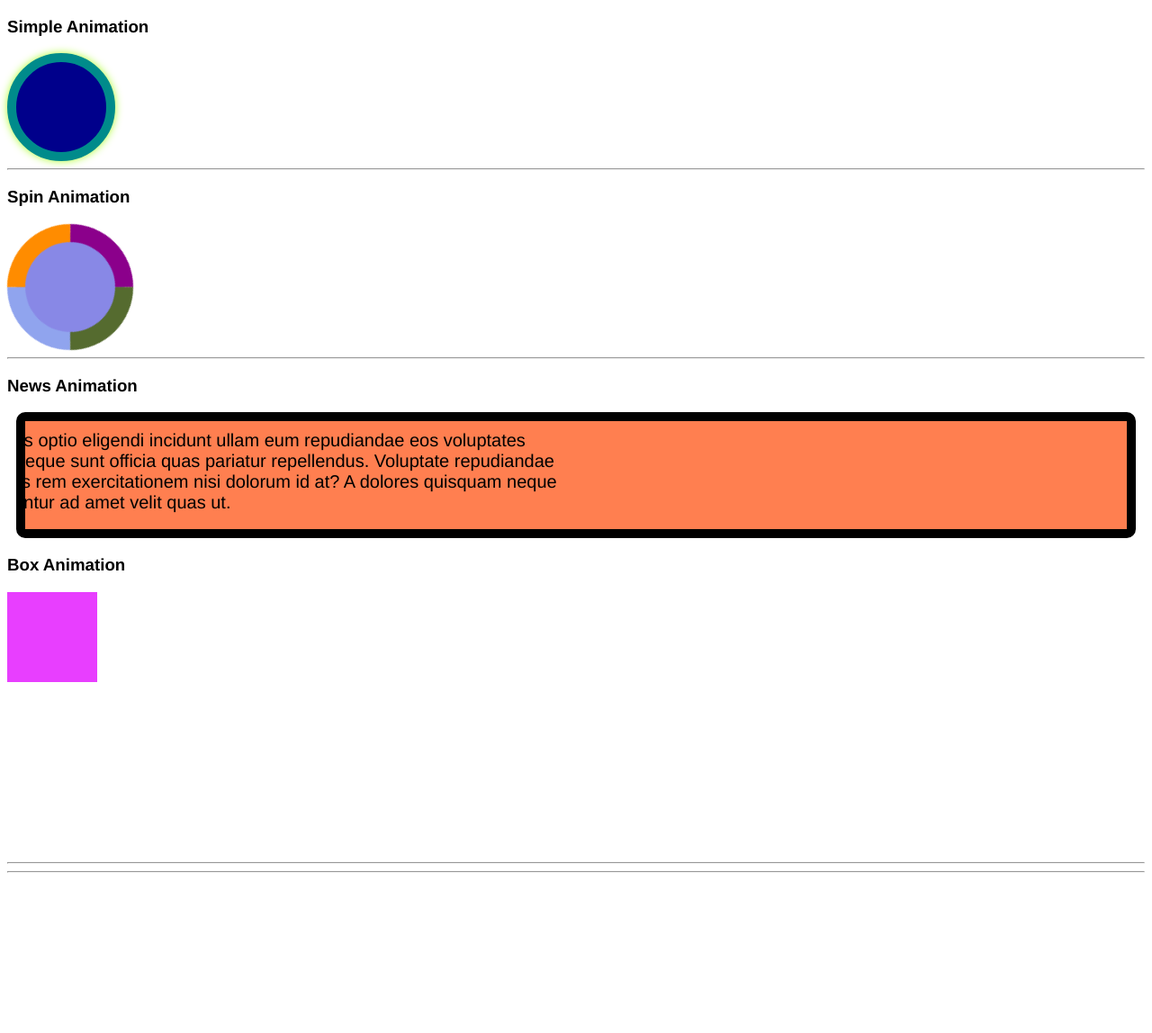
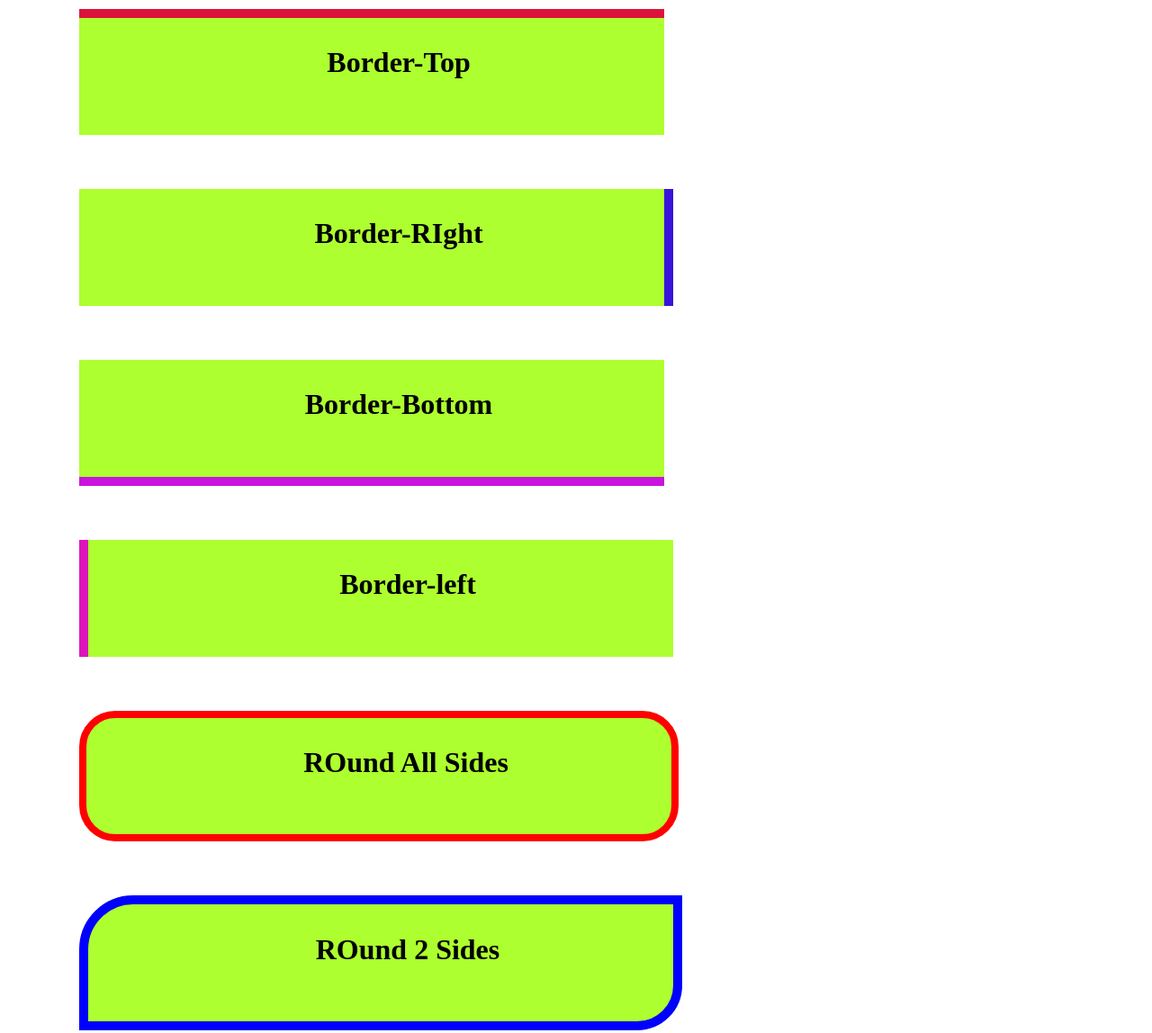
Before and after one commit to lavishjain36/mar-padding-border, a plain HTML site: page index.html in a window 1280 px wide. Shown: the top 1148 px of the page at 90% size. Before the commit the page ends 978 px from the top, so only its background shows below. Drawn offline with Linux system fonts and the light colour scheme.

Commit message:
Adding border

```diff
--- a/index.html
+++ b/index.html
@@ -4,28 +4,39 @@
     <meta charset="UTF-8">
     <meta http-equiv="X-UA-Compatible" content="IE=edge">
     <meta name="viewport" content="width=device-width, initial-scale=1.0">
-    <title>Parent-child realtion</title>
+    <title>Document</title>
     <link rel="stylesheet" href="style.css">
 </head>
 <body>
-  <h3>Simple Animation</h3>
-  <div id="simple"></div>
 
-  <hr>
-  <h3>Spin Animation</h3>
-  <div id="spin"></div>
-<hr>
-<h3>News Animation</h3>
-<div id="news">
-    <p>
-        Lorem ipsum, dolor sit amet consectetur adipisicing elit. Quos optio eligendi incidunt ullam eum repudiandae eos voluptates reprehenderit. Soluta magnam architecto numquam. Sed error neque sunt officia quas pariatur repellendus.
-        Voluptate repudiandae nesciunt officia deleniti hic eaque sit. Esse enim nulla perspiciatis rem exercitationem nisi dolorum id at? A dolores quisquam neque autem. Dolor consequuntur ad amet velit quas ut.
-    </p>
-</div>
+    <div style="border-top:10px solid crimson">
+        <h1>Border-Top</h1>
+    </div>
 
-<h3>Box Animation</h3>
-<div id="box"></div>
-<hr>
-<hr>
+    <div style="border-right:10px solid rgb(57, 20, 220)">
+        <h1>Border-RIght</h1>
+    </div>
+
+    <div style="border-bottom:10px solid rgb(200, 20, 220)">
+        <h1>Border-Bottom</h1>
+    </div>
+
+    <div style="border-left:10px solid rgb(220, 20, 187)">
+        <h1>Border-left</h1>
+    </div>
+
+    <!-- round the border from all side  -->
+    <div id="roundedall">
+        <h1>ROund All Sides</h1>
+    </div>
+
+     <!-- round the border from all side  -->
+     <div id="round-two">
+        <h1>ROund 2 Sides</h1>
+    </div>
+
+    <div id="myborder">
+        <img src="https://images.unsplash.com/photo-1676920410907-8d5f8dd4b5ba?ixlib=rb-4.0.3&ixid=MnwxMjA3fDB8MHx0b3BpYy1mZWVkfDE5fDZzTVZqVExTa2VRfHxlbnwwfHx8fA%3D%3D&auto=format&fit=crop&w=600&q=60" alt="">
+    </div>
 </body>
 </html>
--- a/style.css
+++ b/style.css
@@ -1,120 +1,31 @@
-body{
-    font-family: 'Franklin Gothic Medium', 'Arial Narrow', Arial, sans-serif;
-}
-
-#simple{
-    width: 100px;
-    height: 100px;
-    background-color: red;
-    border-radius: 50%;
-    border: 10px solid darkblue;
-    box-shadow: 0 0 10px greenyellow;
-    animation:simple 2s infinite linear ;
-}
-
-@keyframes simple{
-    0%,
-    50%,
-    100%{
-        background-color: darkblue;
-        border-color: darkcyan;
-    }
-    25%,
-    75%{
-        background-color: darkkhaki;
-        border-color: red;
-    }
+div{
+  background-color: greenyellow;
+  text-align: center;
+  padding: 10px 20px 40px 80px;
+  margin: 10px 20px 60px 80px;
+  width: 550px;
 }
 
 
-#spin{
-    background-color: rgb(136, 136, 230);
-    width: 100px;
-    height: 100px;
-    border:2px solid lightgreen;
-    border-radius: 50%;
-    border-top:20px solid darkmagenta;
-    border-bottom: 20px solid rgb(144, 164, 238);
-    border-left: 20px solid darkorange;
-    border-right: 20px solid darkolivegreen;
-    animation: spin 2s infinite linear;
+#roundedall{
+  border:8px solid red;
+  border-radius: 40px;
 }
 
-@keyframes spin{
-    0%{
-        transform: rotate(0deg);
-    }
+#round-two{
+  border:10px solid blue;
+  border-top-left-radius: 60px;
+  border-bottom-right-radius: 50px;
 
-    100%{
-        transform: rotate(90deg);
-    }
 }
 
-
-#news{
-    height: 100px;
-    background-color: coral;
-    padding: 10px;
-    font-size: 20px;
-    text-align: center;
-    border: 10px solid black;
-    border-radius: 10px;
-    margin: 10px;
-    overflow: hidden;
+#myborder{
+  border-top: 60px solid forestgreen;
+  border-right: 80px solid black;
+  border-bottom: 60px solid coral;
+  border-left: 80px solid rgb(135, 203, 222);
+  padding: 0;
+  background-color: black;
+  box-shadow: 0 10px 10px red;
+  /* width: 500px; */
 }
-
-
-#news p{
-    margin: 0px;
-    animation:news 10s infinite linear;
-}
-
-@keyframes news{
-    0%{
-        transform: translateX(0);
-    }
-    100%{
-        transform: translateX(-100%);
-    }
-}
-
-
-#box{
-    width: 100px;
-    height: 100px;
-    margin-bottom: 200px;
-    background-color: rgb(232, 62, 255);
-    position: relative;
-    animation: box 5s infinite linear;
-}
-
-@keyframes box{
-    0%{
-        top:0;
-        bottom: 0;
-        transform: rotate(0deg);
-        border:radius 0%;
-    }
-
-    25%{
-        top:0;
-        left: 0;
-        transform: rotate(90deg);
-        border: radius 50%;
-    }
-
-    75%{
-        top:200px;
-        left: 0;
-        transform: rotate(270deg);
-        border: radius 50%;
-    }
-
-    100%{
-        top:0;
-        left:0;
-        transform: rotate(360deg);
-        border: radius 0%;
-    }
-
-}
```
Also changed, not shown: script.js (added).
